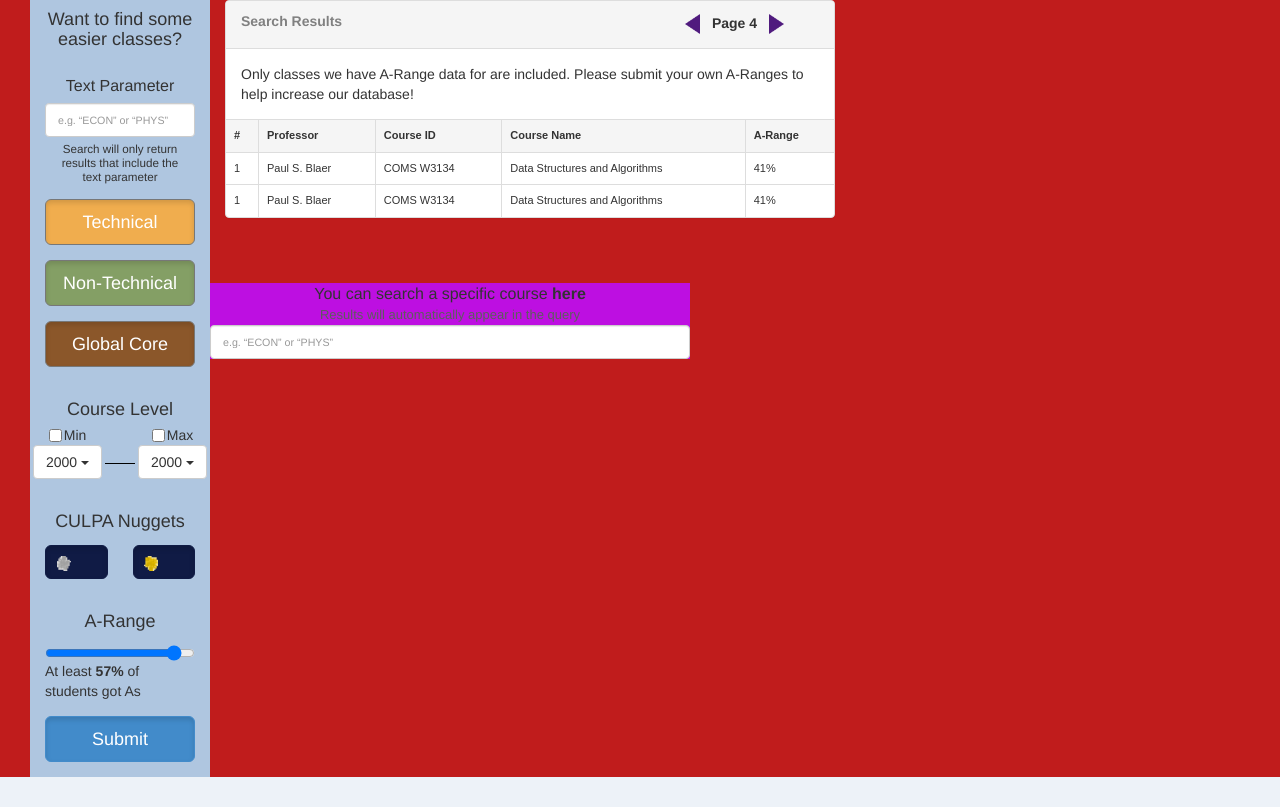
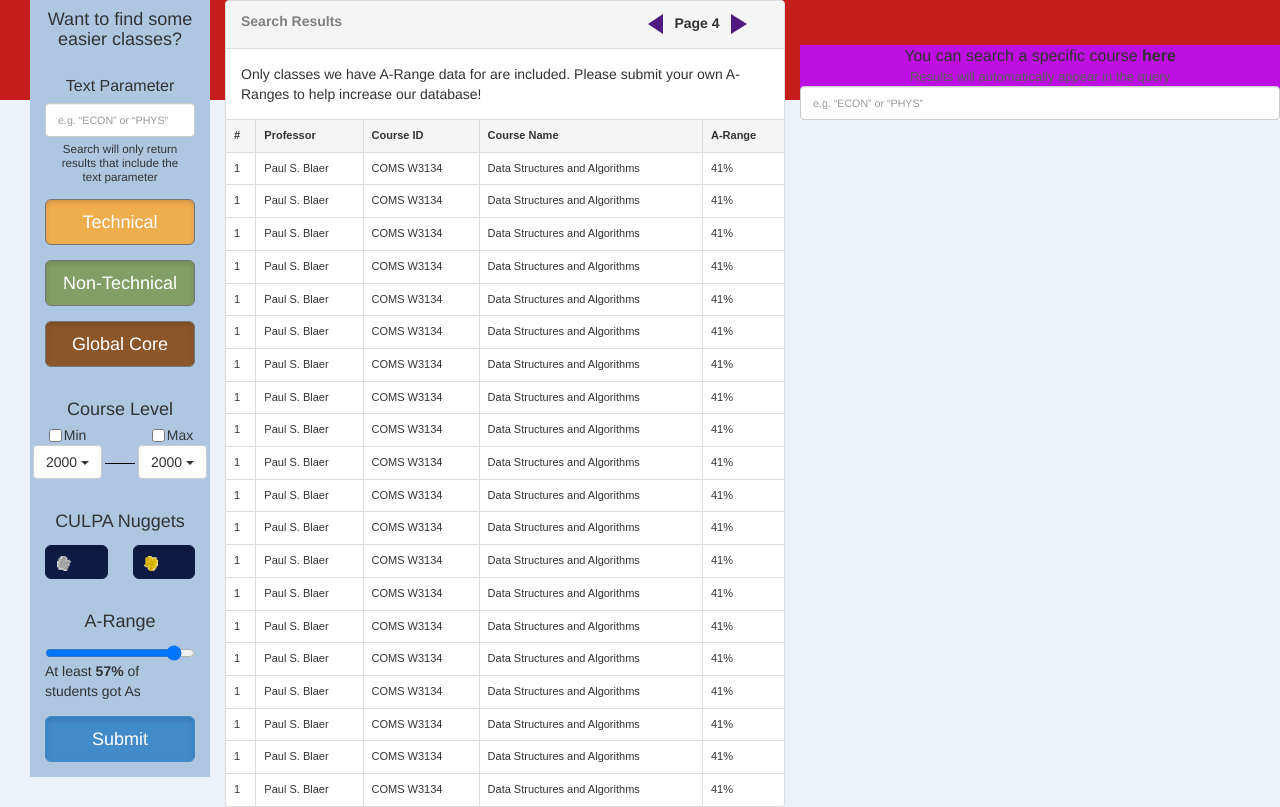
Before and after one commit to Lahav174/EZACU, a plain HTML site: page index.html in a window 1280 px wide. Drawn offline with nearby package versions, Linux system fonts and the light colour scheme.

Commit message:
Making progress on div spacing. Third collumn now cuts off

```diff
--- a/css/custom.css
+++ b/css/custom.css
@@ -112,12 +112,24 @@ margin-left: -5px;
 #rightcollumn {
 
 	background-color: #BD0FE1;
-	width: 480px;
+	min-width: 480px;
+	white-space: nowrap;
+
+}
+
+#innermainrow {
+	min-width: 1000px;
+	max-width: 1300px;
+	background-color: #C51C1C;
+	height: 100px;
+	display: flex;
 }
 
 #mainrow {
 	max-width: 1100px;
-	background-color: #BD0FE1;
+	min-width: 1000px;
+	overflow: auto;
+	max-height: 100px;
 }
 
 .center-inner {
--- a/index.html
+++ b/index.html
@@ -8,7 +8,8 @@
 </head>
 <body style="background-color: #EDF2F8;">
 <div id="mainrow container">
-	<div class="row center-inner" id="randomred">
+	<div class="row center-inner" id="innermainrow">
+	<div>
 		<div class="col-xs-2" id="filter">
 			<form class="form-horizontal">
 				<label class="h4 text-center">Want to find some easier classes?</label>
@@ -121,6 +122,7 @@
 				</div>
 			</form>
 		</div>
+		</div>
 		<div class="col-xs-6">
 			<div class="panel panel-default" id="tablepanel">
 				<div class="panel-heading">
@@ -163,6 +165,133 @@
 									<td>Data Structures and Algorithms</td>
 									<td>41%</td>
 								</tr>
+								<tr>
+									<td>1</td>
+									<td>Paul S. Blaer</td>
+									<td>COMS W3134</td>
+									<td>Data Structures and Algorithms</td>
+									<td>41%</td>
+								</tr>
+								<tr>
+									<td>1</td>
+									<td>Paul S. Blaer</td>
+									<td>COMS W3134</td>
+									<td>Data Structures and Algorithms</td>
+									<td>41%</td>
+								</tr>
+								<tr>
+									<td>1</td>
+									<td>Paul S. Blaer</td>
+									<td>COMS W3134</td>
+									<td>Data Structures and Algorithms</td>
+									<td>41%</td>
+								</tr>
+								<tr>
+									<td>1</td>
+									<td>Paul S. Blaer</td>
+									<td>COMS W3134</td>
+									<td>Data Structures and Algorithms</td>
+									<td>41%</td>
+								</tr>
+								<tr>
+									<td>1</td>
+									<td>Paul S. Blaer</td>
+									<td>COMS W3134</td>
+									<td>Data Structures and Algorithms</td>
+									<td>41%</td>
+								</tr>
+								<tr>
+									<td>1</td>
+									<td>Paul S. Blaer</td>
+									<td>COMS W3134</td>
+									<td>Data Structures and Algorithms</td>
+									<td>41%</td>
+								</tr>
+								<tr>
+									<td>1</td>
+									<td>Paul S. Blaer</td>
+									<td>COMS W3134</td>
+									<td>Data Structures and Algorithms</td>
+									<td>41%</td>
+								</tr>
+								<tr>
+									<td>1</td>
+									<td>Paul S. Blaer</td>
+									<td>COMS W3134</td>
+									<td>Data Structures and Algorithms</td>
+									<td>41%</td>
+								</tr>
+								<tr>
+									<td>1</td>
+									<td>Paul S. Blaer</td>
+									<td>COMS W3134</td>
+									<td>Data Structures and Algorithms</td>
+									<td>41%</td>
+								</tr>
+								<tr>
+									<td>1</td>
+									<td>Paul S. Blaer</td>
+									<td>COMS W3134</td>
+									<td>Data Structures and Algorithms</td>
+									<td>41%</td>
+								</tr>
+								<tr>
+									<td>1</td>
+									<td>Paul S. Blaer</td>
+									<td>COMS W3134</td>
+									<td>Data Structures and Algorithms</td>
+									<td>41%</td>
+								</tr>
+								<tr>
+									<td>1</td>
+									<td>Paul S. Blaer</td>
+									<td>COMS W3134</td>
+									<td>Data Structures and Algorithms</td>
+									<td>41%</td>
+								</tr>
+								<tr>
+									<td>1</td>
+									<td>Paul S. Blaer</td>
+									<td>COMS W3134</td>
+									<td>Data Structures and Algorithms</td>
+									<td>41%</td>
+								</tr>
+								<tr>
+									<td>1</td>
+									<td>Paul S. Blaer</td>
+									<td>COMS W3134</td>
+									<td>Data Structures and Algorithms</td>
+									<td>41%</td>
+								</tr>
+								<tr>
+									<td>1</td>
+									<td>Paul S. Blaer</td>
+									<td>COMS W3134</td>
+									<td>Data Structures and Algorithms</td>
+									<td>41%</td>
+								</tr>
+								<tr>
+									<td>1</td>
+									<td>Paul S. Blaer</td>
+									<td>COMS W3134</td>
+									<td>Data Structures and Algorithms</td>
+									<td>41%</td>
+								</tr>
+								<tr>
+									<td>1</td>
+									<td>Paul S. Blaer</td>
+									<td>COMS W3134</td>
+									<td>Data Structures and Algorithms</td>
+									<td>41%</td>
+								</tr>
+								<tr>
+									<td>1</td>
+									<td>Paul S. Blaer</td>
+									<td>COMS W3134</td>
+									<td>Data Structures and Algorithms</td>
+									<td>41%</td>
+								</tr>
+
 
 							</tbody>
 						</table>
```
